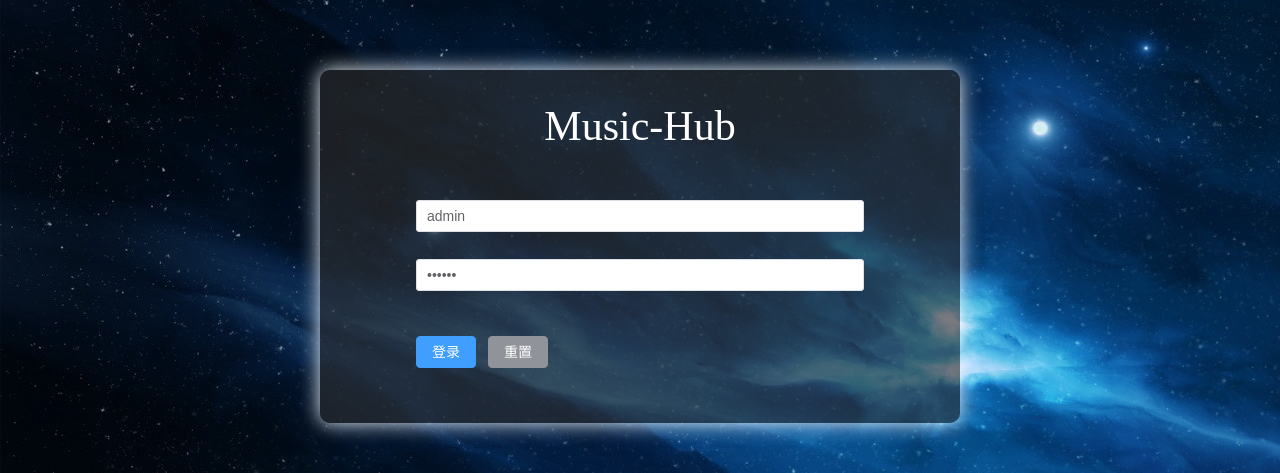
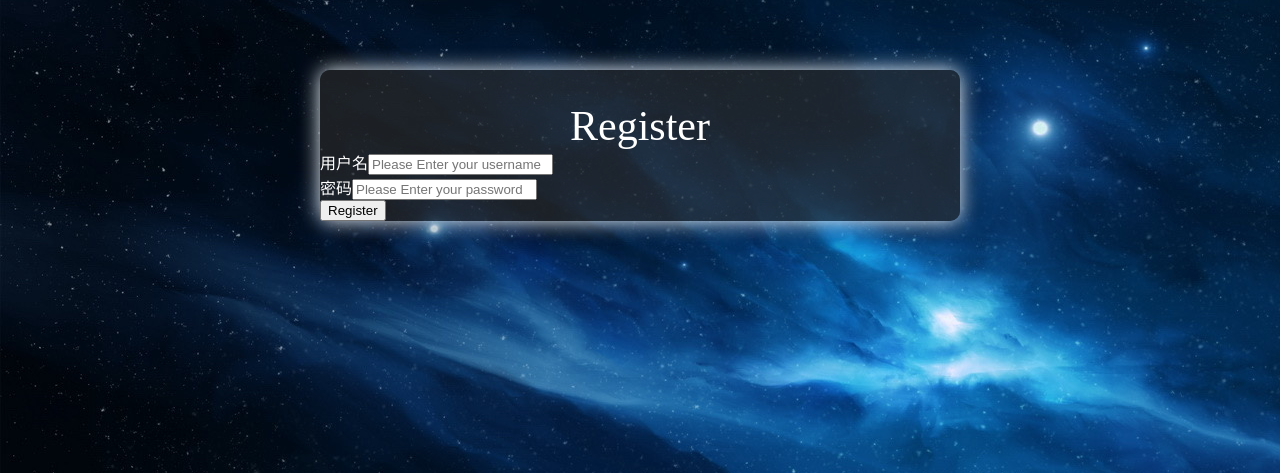
Before and after one commit to CrazyChild18/atom, a Vue app in the folder front-end/: page /#/login in a window 1280 px wide. Shown: the part 130-603 px from the top of the page. Built offline with nearby package versions, Linux system fonts and the light colour scheme; what vue-particles would draw is missing.

Commit message:
built the connection between the front-end and the back-end

```diff
--- a/front-end/package.json
+++ b/front-end/package.json
@@ -8,6 +8,7 @@
     "lint": "vue-cli-service lint"
   },
   "dependencies": {
+    "axios": "^0.26.1",
     "core-js": "^3.8.3",
     "element-plus": "^2.0.4",
     "s": "^1.0.0",
--- /dev/null
+++ b/front-end/src/components/Ping.vue
@@ -0,0 +1,37 @@
+<template>
+  <div class="container">
+    <button type="button" class="btn btn-primary">{{ msg }}</button>
+  </div>
+</template>
+
+<script>
+import axios from 'axios';
+export default {
+  name: "Ping",
+  data() {
+    return {
+      msg: 'Hello world!',
+    };
+  },
+  methods: {
+    getMessage() {
+      const path = 'http://localhost:5000/ping';
+      axios.get(path)
+        .then((res) => {
+          this.msg = res.data;
+        })
+        .catch((error) => {
+          // eslint-disable-next-line
+          console.error(error);
+        });
+    },
+  },
+  created() {
+    this.getMessage();
+  },
+};
+</script>
+
+<style scoped>
+
+</style>
--- a/front-end/src/views/Login/loginPage.vue
+++ b/front-end/src/views/Login/loginPage.vue
@@ -22,30 +22,16 @@
     </vue-particles>
     <div class="welcome-page-center">
       <div class="welcome-page-content">
-        <div class="welcome-page-title">Music-Hub</div>
-        <div class="nav-item-group">
-          <!--登录表单区域-->
-          <el-form ref="loginFormRef" :model="loginForm" :rules="loginFormRules" label-width="0px" class="login_form">
-            <!--用户名-->
-            <el-form-item prop="username" class="username">
-              <el-input
-                  v-model="loginForm.username"
-                  placeholder="请输入用户名"></el-input>
-            </el-form-item>
-            <!--密码-->
-            <el-form-item prop="password" class="password">
-              <el-input
-                  v-model="loginForm.password"
-                  placeholder="请输入密码"
-                  type="password"></el-input>
-            </el-form-item>
-            <!--按钮区域-->
-            <el-form-item class="btns">
-              <el-button type="primary" @click="login">登录</el-button>
-              <el-button type="info" @click="resetLoginForm">重置</el-button>
-            </el-form-item>
-          </el-form>
-        </div>
+        <div class="welcome-page-title">Register</div>
+        <form novalidate>
+    <label for="username">用户名</label>
+    <input type="text" placeholder="Please Enter your username" id="username" v-model="username">
+    <br>
+    <label for="password">密码</label>
+    <input type="password" placeholder="Please Enter your password" id="password" v-model="password">
+    <br>
+    <button type="button" v-on:click="register">Register</button>
+  </form>
       </div>
     </div>
   </div>
```
Also changed, not shown: front-end/src/router/index.js (added, +22 -0 lines), 2 other files (tests, documents, lock files or other folders).
